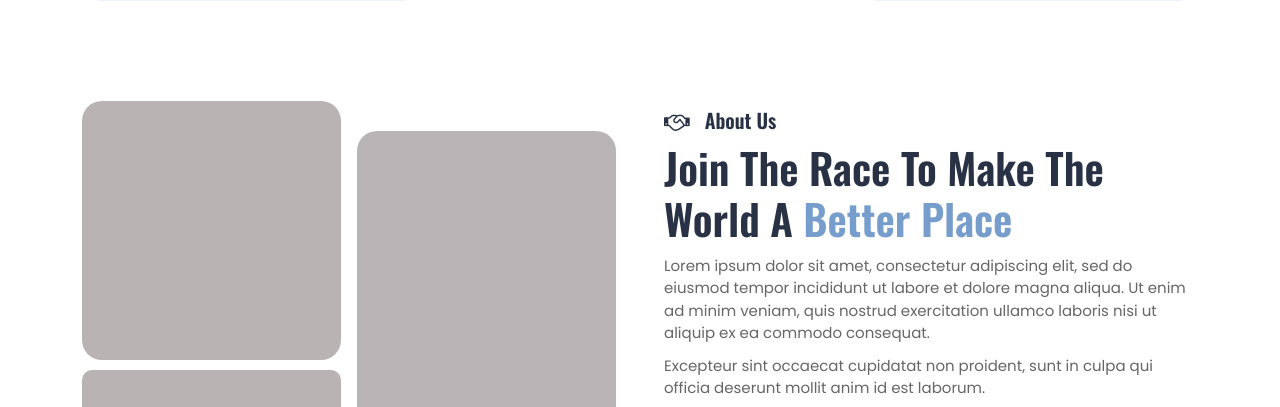
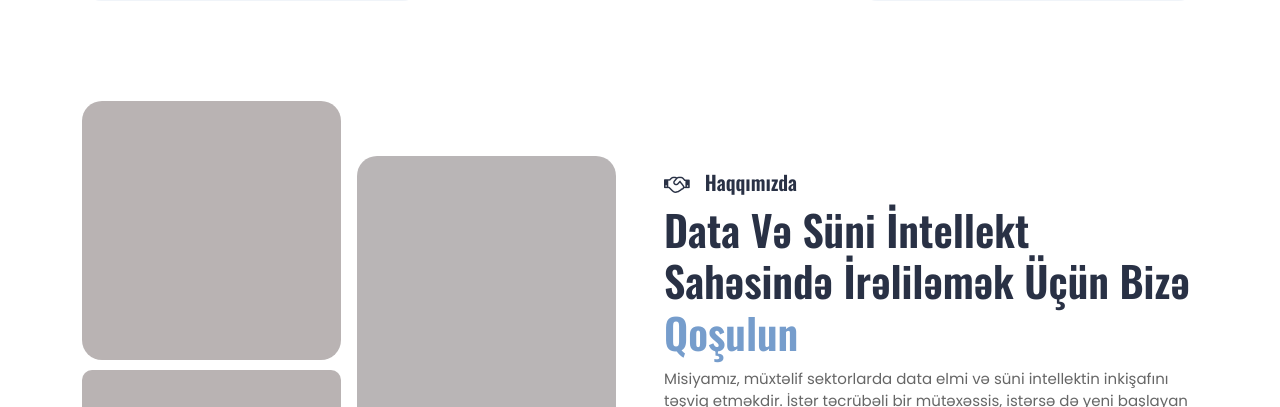
Before and after one commit to aliyevorkhan/adac.az, a Django app: page / in a window 1280 px wide. Shown: the part 1101-1508 px from the top of the page. Run offline with Django 5.2, Linux system fonts and the light colour scheme; data comes from the database, SQL or seed files in the repository; some libraries are stand-ins or nearby versions.

Commit message:
added all

```diff
--- a/templates/index.html
+++ b/templates/index.html
@@ -20,10 +20,34 @@
             alt="banner-image">
           <div class="overlay"></div>
           <div class="carousel-caption w-lg-60 p-2 start-0 end-0 text-center m-auto">
-            <h3 class="green mt-1 mb-2 fadeInDown animated">End Pollution</h3>
-            <h1 class="white pb-3 mt-1 mb-2 fadeInDown animated">Lets take action to eliminate pollution</h1>
-            <p class="h6 m-0 fst-italic pb-3 fadeInDown animated">Excepteur sint occaecat cupidatat non proident, sunt
-              in culpa qui officia deserunt mollit anim id culpa qui officia est laborum.</p>
+            <!-- <h3 class="green mt-1 mb-2 fadeInDown animated">Birlikdə Gələcəyi Şəkilləndirək</h3> -->
+            <h1 class="white pb-3 mt-1 mb-2 fadeInDown animated">Birlikdə Gələcəyi Şəkilləndirək</h1>
+            <!-- <p class="h6 m-0 fst-italic pb-3 fadeInDown animated">Excepteur sint occaecat cupidatat non proident, sunt
+              in culpa qui officia deserunt mollit anim id culpa qui officia est laborum.</p> -->
+            <a class="btn text-uppercase mt-6 fadeInDown animated">Daha Ətraflı</a>
+          </div>
+        </div>
+        <div class="carousel-item active position-relative">
+          <img src="{% static 'images/banner-slider/2.png' %}" class="d-block w-100 object-fit-cover"
+            alt="banner-image">
+          <div class="overlay"></div>
+          <div class="carousel-caption w-lg-60 p-2 start-0 end-0 text-center m-auto">
+            <!-- <h3 class="green mt-1 mb-2 fadeInDown animated">Birlikdə İrəliləyirik</h3> -->
+            <h1 class="white pb-3 mt-1 mb-2 fadeInDown animated">Birlikdə İrəliləyirik</h1>
+            <!-- <p class="h6 m-0 fst-italic pb-3 fadeInDown animated">Excepteur sint occaecat cupidatat non proident, sunt
+              in culpa qui officia deserunt mollit anim id culpa qui officia est laborum.</p> -->
+            <a class="btn text-uppercase mt-6 fadeInDown animated">Daha Ətraflı</a>
+          </div>
+        </div>
+        <div class="carousel-item active position-relative">
+          <img src="{% static 'images/banner-slider/3.png' %}" class="d-block w-100 object-fit-cover"
+            alt="banner-image">
+          <div class="overlay"></div>
+          <div class="carousel-caption w-lg-60 p-2 start-0 end-0 text-center m-auto">
+            <!-- <h3 class="green mt-1 mb-2 fadeInDown animated">Birlikdə İnkişaf Edirik</h3> -->
+            <h1 class="white pb-3 mt-1 mb-2 fadeInDown animated">Birlikdə İnkişaf Edirik</h1>
+            <!-- <p class="h6 m-0 fst-italic pb-3 fadeInDown animated">Excepteur sint occaecat cupidatat non proident, sunt
+              in culpa qui officia deserunt mollit anim id culpa qui officia est laborum.</p> -->
             <a class="btn text-uppercase mt-6 fadeInDown animated">Daha Ətraflı</a>
           </div>
         </div>
@@ -74,7 +98,8 @@
                 </div>
                 <div class="box-body">
                   <h4 class="mb-2">Bacarıqlarınızı İnkişaf etdirin</h4>
-                  <p class="mb-0 grey">Təlimlər və praktiki layihələrlə biliklərinizi artırın və yeni ideyalar inkişaf etdirin.</p>
+                  <p class="mb-0 grey">Təlimlər və praktiki layihələrlə biliklərinizi artırın və yeni ideyalar inkişaf
+                    etdirin.</p>
                 </div>
               </a>
             </div>
@@ -111,8 +136,6 @@
                     <a href="">
                       <div class="exp-box bg-green rounded-1 px-6 pb-7 pt-3 border border-white overflow-hidden">
                         <div class="exp-badge mb-5">
-                          <span
-                            class="h2 fw-semibold text-capitalize white bg-darkgreen py-3 px-4 rounded-bottom-1">25</span>
                         </div>
                         <p class="h4 fw-semibold text-capitalize white mb-0">Years of experience in company</p>
                       </div>
@@ -125,17 +148,14 @@
           <div class="col-lg-6">
             <div class="about-us-content text-center text-lg-start">
               <div class="about-us-title">
-                <h5 class="mb-2"><i class="fa fa-handshake-o pe-2" aria-hidden="true"></i> About Us</h5>
-                <h2>Join the race to make the world a <span class="green">better place</span></h2>
+                <h5 class="mb-2"><i class="fa fa-handshake-o pe-2" aria-hidden="true"></i> Haqqımızda</h5>
+                <h2>Data və Süni İntellekt Sahəsində İrəliləmək Üçün Bizə <span class="green">Qoşulun</span></h2>
               </div>
               <div class="about-us-info pb-4 mb-4 border-dashed-bottom">
-                <p class="my-2">Lorem ipsum dolor sit amet, consectetur adipiscing elit, sed do eiusmod tempor
-                  incididunt ut labore et dolore magna aliqua. Ut enim ad minim veniam, quis nostrud exercitation
-                  ullamco laboris nisi ut aliquip ex ea commodo consequat.</p>
-                <p class="my-2">Excepteur sint occaecat cupidatat non proident, sunt in culpa qui officia deserunt
-                  mollit anim id est laborum.</p>
-                <img src="{% static 'images/logo/2.jpg' %}" alt="CEO Signature" class="w-30"><br>
-                <span class="darkgreen fw-semibold h6 oswald">Mark mcguire, CEO</span>
+                <p class="my-2">Misiyamız, müxtəlif sektorlarda data elmi və süni intellektin inkişafını təşviq
+                  etməkdir. İstər təcrübəli bir mütəxəssis, istərsə də yeni başlayan biri olsanız, icmamızda sizin üçün
+                  yer var. Birlikdə, Azərbaycanın data və süni intellekt sahəsindəki inkişafına töhvə verək.</p>
+                <span class="darkgreen fw-semibold h6 oswald">Elnur Sadıqov, Təsisçi</span>
               </div>
               <div class="inquiry-box bg-grey p-4 rounded-1 d-flex">
                 <div class="inquiry-box-icon">
```
Also changed, not shown: static/images/banner-slider/2.jpg (deleted), static/images/banner-slider/3.jpg (deleted), 17 other files.
